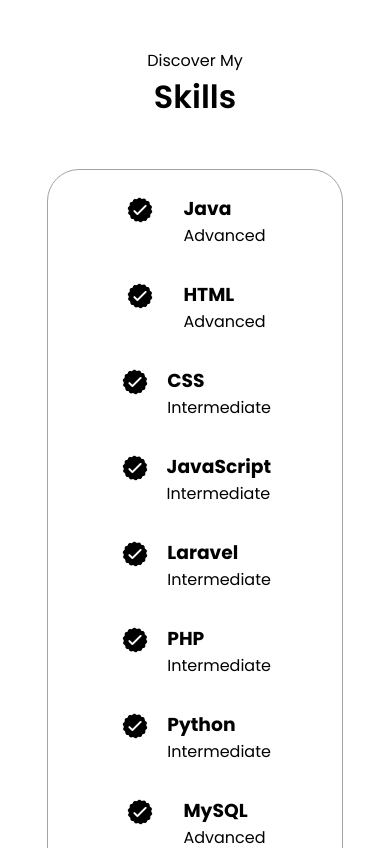
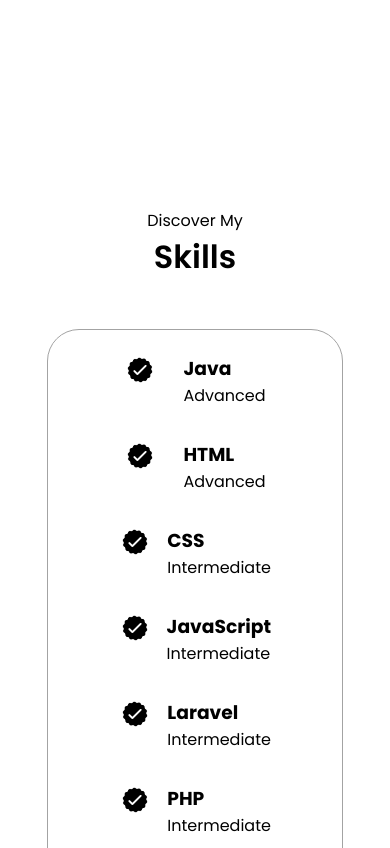
Before and after one commit to MessyaCarment05/messya-portofolio, a plain HTML site: page index.html in a window 390 px wide. Shown: the part 2204-3052 px from the top of the page. Drawn offline with Linux system fonts and the light colour scheme.

Commit message:
Update Responsive Features

```diff
--- a/style.css
+++ b/style.css
@@ -200,6 +200,7 @@
     justify-content: center;
     box-sizing: border-box;
     min-height: fit-content;
+
 }
 .about-containers{
     gap: 2rem;
@@ -253,6 +254,7 @@
 }
 
 /* Skills Section */
+
 .title-skills{
 
     text-align: center;
@@ -644,6 +646,9 @@
             font-weight: 600;
             margin-bottom: 1rem;
         }
+        .section__text__skills{
+            margin-top:10rem;
+        }
         .contact-info-container{
             display: flex;
             align-items: center;
```
